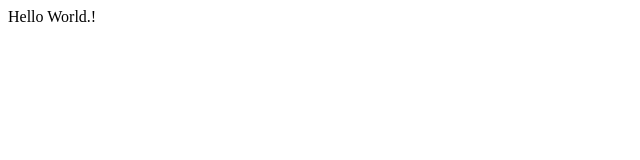
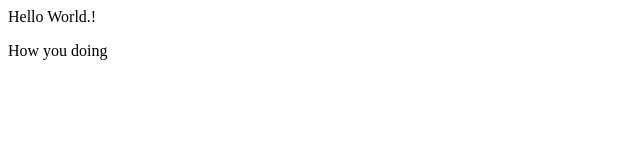
Before and after one commit to Paramesh-0252/UI5, a plain HTML site: page index.html in a window 1280 px wide. Shown: the full height of the page, 0-640 px from the left. Drawn offline with Linux system fonts and the light colour scheme.

Commit message:
Second Coomit

```diff
--- a/index.html
+++ b/index.html
@@ -1,5 +1,6 @@
 <html>
     <body>
         <p>Hello World.!</p>
+        <p2>How you doing</p2>
     </body>
 </html>
```
